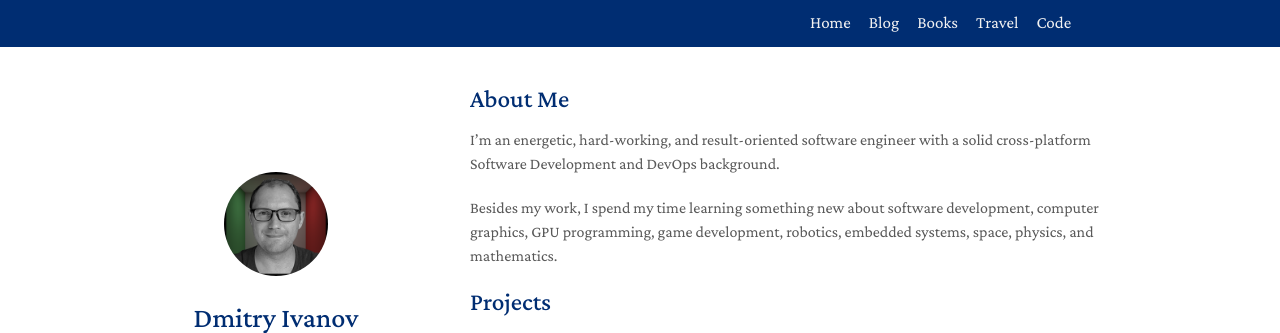
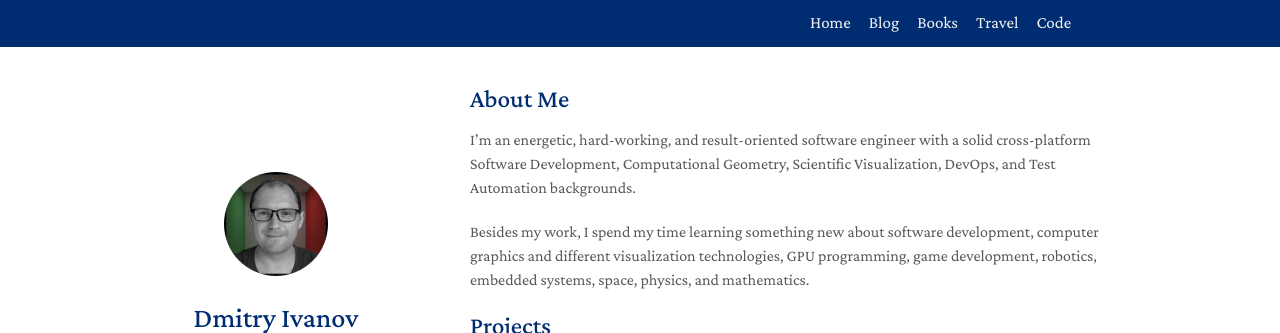
Before and after one commit to d-k-ivanov/d-k-ivanov.github.io, a Jekyll site: the page built from index.md, in a window 1280 px wide and 1098 px high, cut to the strip 0-333 px from the top of the window. Built offline with Jekyll 4.4.1, drawn with Linux system fonts in a browser that asks for light colours; a style sheet for code colours, icons or effects is not loaded.

Commit message:
Post 2024-20-06-13-25

```diff
--- a/index.md
+++ b/index.md
@@ -5,8 +5,8 @@ title: Home
 
 ## About Me
 
-I'm an energetic, hard-working, and result-oriented software engineer with a solid cross-platform Software Development and DevOps background.
+I'm an energetic, hard-working, and result-oriented software engineer with a solid cross-platform Software Development, Computational Geometry, Scientific Visualization, DevOps, and Test Automation backgrounds.
 
-Besides my work, I spend my time learning something new about software development, computer graphics, GPU programming, game development, robotics, embedded systems, space, physics, and mathematics.
+Besides my work, I spend my time learning something new about software development, computer graphics and different visualization technologies, GPU programming, game development, robotics, embedded systems, space, physics, and mathematics.
 
 {% include_relative _includes/projects.md %}
```
